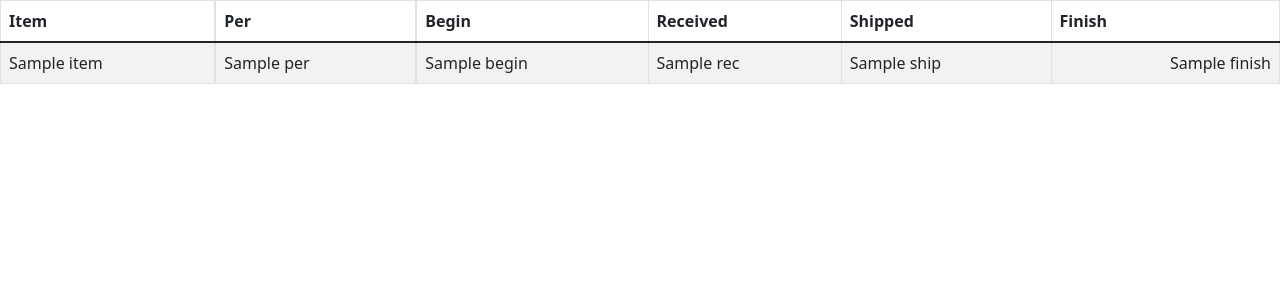
After one commit to LickMySite/Inventory-Management-System, a PHP site: the page made by app/views/admin/page/inventory/inventory-all.inc.php in a window 1280 px wide. The commit adds this page. Shown: the top 300 px of the page. Run offline with PHP 8.4, Linux system fonts and the light colour scheme; the template is opened without the code that fills it: most values are stand-ins (such as "Sample title", 1, 10 or a date in 2020); some libraries are stand-ins or nearby versions.

Commit message:
Added inventory pages and includes

```diff
--- a/app/views/admin/layout/navbar.php
+++ b/app/views/admin/layout/navbar.php
@@ -21,6 +21,9 @@
           </ul>
         </li>
         <li class="nav-item">
+          <a class="nav-link" href="<?=ADMIN;?>users/">Users</a>
+        </li>
+        <li class="nav-item">
           <a class="nav-link" href="<?=ADMIN;?>account/">Accounts</a>
         </li>
         <li class="nav-item">
--- /dev/null
+++ b/app/views/admin/page/inventory/inventory-all.inc.php
@@ -0,0 +1,29 @@
+<table class="table table-bordered table-striped mb-0" id="datatable-tabletools">
+  <thead>
+    <tr>
+    <?= ($master === true && !isset($company_info)) ? '<th width="17%">Company</th>' : '';?>
+
+    <th>Item</th>
+    <th class="d-none d-lg-block">Per</th>
+    <th>Begin</th>
+    <th>Received</th>
+    <th>Shipped</th>
+    <th>Finish</th>
+  </thead>
+  <tbody>
+    <?php if(isset($table)):?>
+      <?php foreach($table as $data):?>
+        <tr data-item-id="<?=$data->item_id;?>">
+          <?= ($master === true && !isset($company_info)) ? '<td><a href="'.ADMIN.'inventory/'.$data->client_name.'"><strong>'.$data->client_name.'</strong></a></td>' : '';?>
+          <td data-title="Item"><?=$data->item;?></strong></td>
+          <td class="d-none d-lg-block"><?=$data->per;?></td>
+          <td><?=$data->begin;?></td>
+          <td><?=$data->rec;?></td>
+          <td><?=$data->ship;?></td>
+          <td class="<?php if($data->finish < 0){ echo 'danger';}?> text-end"><?=$data->finish;?></td>
+        </tr>
+
+      <?php endforeach;?>
+    <?php endif;?>
+  </tbody>
+</table>
```
Also changed, not shown: app/views/admin/includes/error-msg.inc.php (added, +13 -0 lines), app/views/admin/includes/quick-links.inc.php (added, +15 -0 lines), app/views/admin/page/inventory.php (+16 -5 lines), app/views/admin/page/inventory/inventory-one.inc.php (added, +26 -0 lines), app/views/admin/page/users.php (added, +8 -0 lines).
